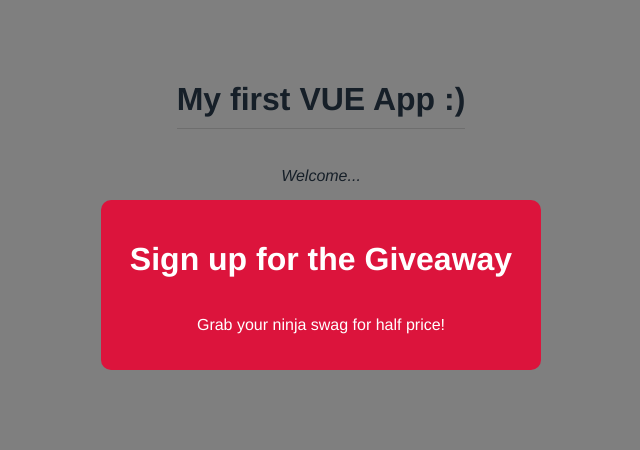
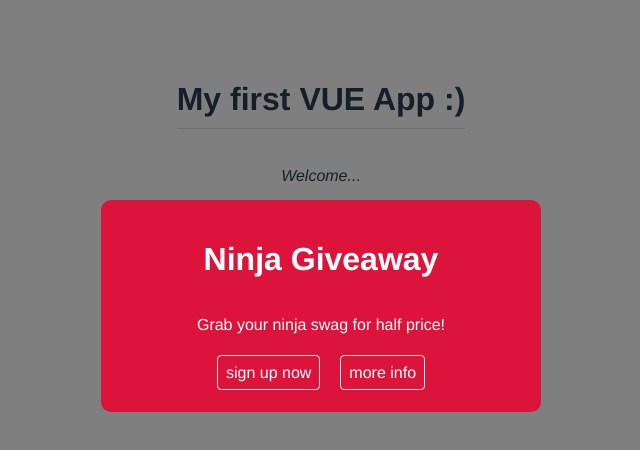
Before and after one commit to JacekCzajkowski/modal_project, a Vue app: page / in a window 1280 px wide. Both pictures are taken after a click on the button "open modal". Shown: the top 450 px of the page, without its empty margins (319-959 px from the left). Built offline with nearby package versions, Linux system fonts and the light colour scheme.

Commit message:
VUE App update

```diff
--- a/src/App.vue
+++ b/src/App.vue
@@ -2,7 +2,14 @@
   <h1>{{ title }}</h1>
   <p>Welcome...</p>
   <div v-if="showModal">
-    <Modal :header="header" :text="text" theme="sale" @close="toggleModal" />
+    <Modal theme="sale" @close="toggleModal">
+      <template v-slot:links>
+        <a href="#">sign up now</a>
+        <a href="#">more info</a>
+      </template>
+      <h1>Ninja Giveaway</h1>
+      <p>Grab your ninja swag for half price!</p>
+    </Modal>
   </div>
   <button @click="toggleModal">open modal</button>
 </template>
--- a/src/components/Modal.vue
+++ b/src/components/Modal.vue
@@ -1,8 +1,10 @@
 <template>
-  <div class="backdrop" @click="closeModal">
+  <div class="backdrop" @click.self="closeModal">
     <div class="modal" :class="{ sale: theme === 'sale' }">
-      <h1>{{ header }}</h1>
-      <p>{{ text }}</p>
+      <slot>default content</slot>
+      <div class="actions">
+        <slot name="links"></slot>
+      </div>
     </div>
   </div>
 </template>
@@ -10,7 +12,7 @@
 <script>
 
 export default {
-  props: ['header', 'text', 'theme'],
+  props: ['theme'],
   methods: {
     closeModal() {
       this.$emit('close')
@@ -43,6 +45,18 @@
   .modal p {
     font-style: normal;
   }
+.modal .actions {
+  text-align: center;
+  margin: 30px 0 10px 0;
+}
+.modal .actions a {
+  color: #333;
+  padding: 8px;
+  border: 1px solid #eee;
+  border-radius: 4px;
+  text-decoration: none;
+  margin: 10px;
+}
 .modal.sale {
   background: crimson;
   color: white;
@@ -50,4 +64,10 @@
 .modal.sale h1 {
   color: white;
 }
+.modal.sale .actions {
+  color: white;
+}
+.modal.sale .actions a {
+  color: white;
+}
 </style>
```
Lines whose indentation alone changed are shown as unchanged.
